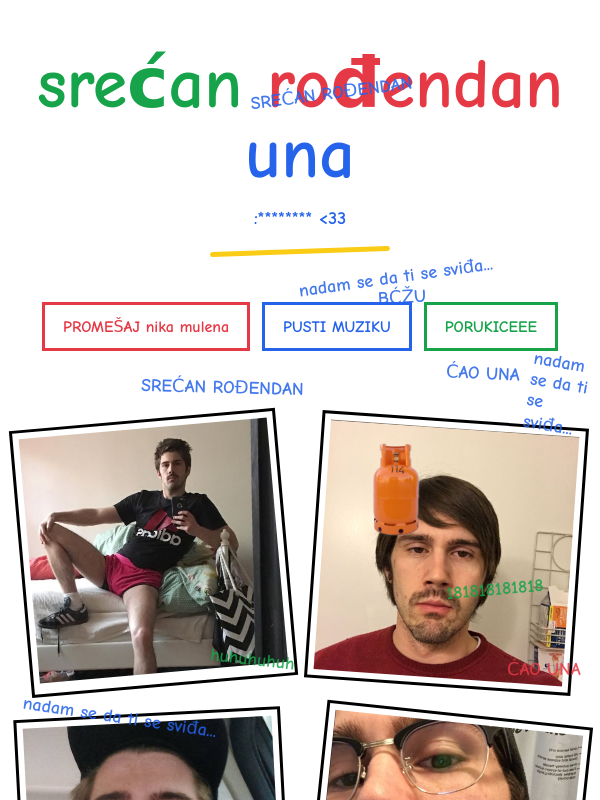
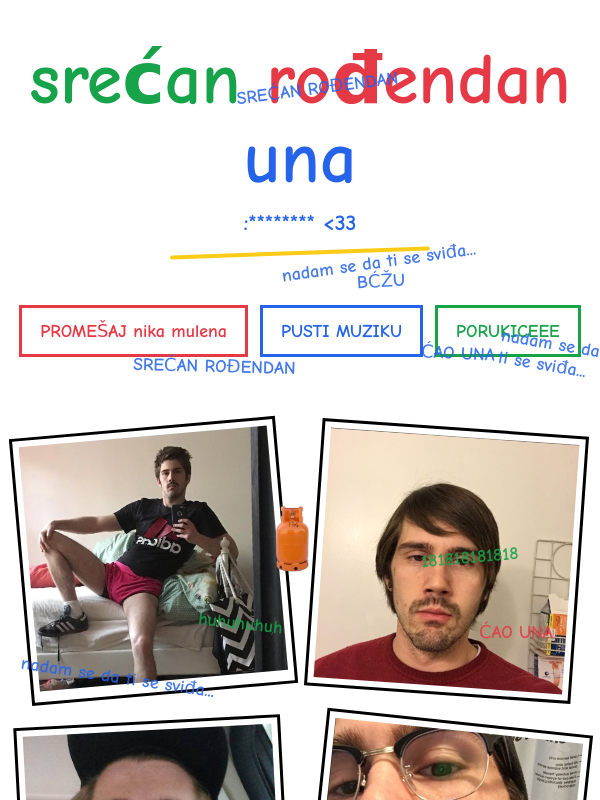
Before and after one commit to unasmrduna/rodjus, a plain HTML site: page index.html in a window 600 px wide. Both pictures are taken after a click on the button "PORUKICEEE". Shown: the top 800 px of the page. Drawn offline with Linux system fonts and the light colour scheme.

Commit message:
Update index.html

```diff
--- a/index.html
+++ b/index.html
@@ -2,6 +2,7 @@
 <html lang="sr">
 <head>
 <meta charset="UTF-8" />
+<meta name="viewport" content="width=device-width, initial-scale=1.0, maximum-scale=1.0, user-scalable=no">
 <title>SREĆAN ROĐENDAN</title>
 
 <link href="https://fonts.googleapis.com/css2?family=Comic+Neue:wght@700&family=Inter:wght@400;600&display=swap" rel="stylesheet">
@@ -21,19 +22,25 @@ body {
   margin: 0;
   background: white;
   font-family: "Inter", system-ui, sans-serif;
+  overflow-x: hidden;
 }
 
 /* ================= HEADER ================= */
 header {
   text-align: center;
-  padding: 80px 20px 30px;
+  padding: 40px 20px 20px;
 }
 
 h1 {
   font-family: "Comic Neue", cursive;
-  font-size: clamp(60px, 10vw, 120px);
+  font-size: clamp(36px, 12vw, 120px);
   margin: 0;
-  line-height: 1;
+  line-height: 1.1;
+  word-break: break-word;
+}
+
+h1 span {
+  display: inline-block;
 }
 
 h1 span:nth-child(1) { color: var(--green); }
@@ -41,17 +48,17 @@ h1 span:nth-child(2) { color: var(--red); }
 h1 span:nth-child(3) { color: var(--blue); }
 
 .subtitle {
-  margin-top: 18px;
+  margin-top: 12px;
   font-family: "Comic Neue", cursive;
-  font-size: 22px;
+  font-size: clamp(16px, 4vw, 22px);
   color: var(--blue);
 }
 
 .underline {
-  width: 260px;
-  height: 6px;
+  width: min(260px, 80vw);
+  height: 4px;
   background: var(--yellow);
-  margin: 20px auto 0;
+  margin: 15px auto 0;
   border-radius: 4px;
   transform: rotate(-2deg);
 }
@@ -60,28 +67,37 @@ h1 span:nth-child(3) { color: var(--blue); }
 .controls {
   display: flex;
   justify-content: center;
-  gap: 18px;
+  gap: 12px;
   flex-wrap: wrap;
-  margin: 40px 0;
+  margin: 30px 0;
+  padding: 0 15px;
 }
 
 button {
   font-family: "Comic Neue", cursive;
-  font-size: 18px;
-  padding: 14px 24px;
+  font-size: clamp(14px, 3.5vw, 18px);
+  padding: 12px 18px;
   background: white;
   border: 3px solid currentColor;
   cursor: pointer;
   transition: transform .15s ease, box-shadow .15s ease;
+  touch-action: manipulation;
+  -webkit-tap-highlight-color: transparent;
 }
 
 button.red { color: var(--red); }
 button.blue { color: var(--blue); }
 button.green { color: var(--green); }
 
+button:active {
+  transform: scale(0.95);
+}
+
+@media (hover: hover) {
   button:hover {
     transform: translateY(-2px);
     box-shadow: 4px 4px currentColor;
+  }
 }
 
 button.active {
@@ -94,9 +110,11 @@ button.active {
   max-width: 420px;
   margin: 0 auto 30px;
   border: 3px solid black;
-  padding: 16px;
+  padding: 14px;
   font-family: "Comic Neue", cursive;
   display: none;
+  margin-left: 15px;
+  margin-right: 15px;
 }
 
 .player.playing {
@@ -109,7 +127,7 @@ button.active {
 }
 
 .track {
-  font-size: 18px;
+  font-size: clamp(15px, 4vw, 18px);
   margin-bottom: 10px;
 }
 
@@ -120,78 +138,23 @@ button.active {
   transition: width .2s linear;
 }
 
-/* ================= MOBILE ================= */
-@media (max-width: 600px) {
-
-  header {
-    padding: 50px 16px 20px;
-  }
-
-  h1 {
-    font-size: clamp(44px, 12vw, 70px);
-  }
-
-  .subtitle {
-    font-size: 18px;
-  }
-
-  .underline {
-    width: 180px;
-    height: 5px;
-  }
-
-  /* buttons stack nicer */
-  .controls {
-    gap: 12px;
-    margin: 28px 0;
-  }
-
-  button {
-    font-size: 16px;
-    padding: 12px 18px;
-  }
-
-  /* music player */
-  .player {
-    width: calc(100% - 32px);
-    margin: 0 auto 20px;
-  }
-
-  /* gallery tighter grid */
-  .gallery {
-    padding: 20px 16px;
-    gap: 18px;
-    grid-template-columns: repeat(auto-fill, minmax(140px, 1fr));
-  }
-
-  .card:hover {
-    transform: scale(1.03) rotate(0deg);
-  }
-
-  /* notes smaller so they don't scream */
-  .note {
-    font-size: 14px;
-  }
-
-  footer {
-    font-size: 16px;
-    padding: 40px 16px;
-  }
-
-  /* DVD smaller on phone */
-  #dvd {
-    width: 90px;
-  }
-}
 
 /* ================= GALLERY ================= */
 .gallery {
   max-width: 1200px;
   margin: 0 auto;
-  padding: 40px 20px;
+  padding: 30px 15px;
   display: grid;
+  grid-template-columns: repeat(auto-fill, minmax(140px, 1fr));
+  gap: 20px;
+}
+
+@media (min-width: 600px) {
+  .gallery {
     grid-template-columns: repeat(auto-fill, minmax(180px, 1fr));
     gap: 26px;
+    padding: 40px 20px;
+  }
 }
 
 .card {
@@ -202,8 +165,14 @@ button.active {
   transition: transform .25s ease;
 }
 
+.card:active {
+  transform: scale(1.06) rotate(0deg);
+}
+
+@media (hover: hover) {
   .card:hover {
     transform: scale(1.06) rotate(0deg);
+  }
 }
 
 .card img {
@@ -215,17 +184,18 @@ button.active {
 .note {
   position: absolute;
   font-family: "Comic Neue", cursive;
-  font-size: 18px;
+  font-size: clamp(14px, 3.5vw, 18px);
   opacity: 0.85;
   pointer-events: none;
+  z-index: 100;
 }
 
 /* ================= FOOTER ================= */
 footer {
   text-align: center;
-  padding: 60px 20px;
+  padding: 40px 20px;
   font-family: "Comic Neue", cursive;
-  font-size: 20px;
+  font-size: clamp(16px, 4vw, 20px);
   color: var(--green);
 }
 
@@ -234,9 +204,16 @@ footer {
   position: fixed;
   top: 100px;
   left: 100px;
-  width: 140px;
-  pointer-events: none; /* so it doesn't block clicks */
+  width: clamp(80px, 20vw, 140px);
+  pointer-events: none;
   z-index: 9999;
+  will-change: transform;
+}
+
+@media (max-width: 600px) {
+  #dvd {
+    width: 100px;
+  }
 }
 
 #dvd img {
@@ -329,27 +306,38 @@ function toggleNotes() {
   }
 
   const texts = ["SREĆAN ROĐENDAN", "BĆŽU", "ĆAO UNA", "huhuhuhuh", "181818181818", "nadam se da ti se sviđa..."];
-  for (let i = 0; i < 10; i++) {
+  const count = window.innerWidth < 600 ? 6 : 10; // fewer notes on mobile
+
+  for (let i = 0; i < count; i++) {
     const n = document.createElement("div");
     n.className = "note";
     n.textContent = texts[Math.floor(Math.random()*texts.length)];
-    n.style.left = Math.random()*90 + "vw";
-    n.style.top = Math.random()*90 + "vh";
+    n.style.left = Math.random()*85 + "vw";
+    n.style.top = Math.random()*85 + "vh";
     n.style.color = ["#e63946","#2563eb","#16a34a"][Math.floor(Math.random()*3)];
     n.style.transform = `rotate(${Math.random()*20-10}deg)`;
     document.body.appendChild(n);
   }
   notesOn = true;
 }
+
 /* ================= DVD BOUNCE ================= */
 const dvd = document.getElementById("dvd");
 
 let x = 100;
 let y = 100;
-let vx = 2.2;  // horizontal speed
-let vy = 2;    // vertical speed
+let vx = 2.2;
+let vy = 2;
+let lastTime = 0;
 
-function moveDVD() {
+function moveDVD(timestamp) {
+  // Throttle animation for better mobile performance
+  if (timestamp - lastTime < 16) {
+    requestAnimationFrame(moveDVD);
+    return;
+  }
+  lastTime = timestamp;
+
   const w = window.innerWidth - dvd.offsetWidth;
   const h = window.innerHeight - dvd.offsetHeight;
 
@@ -364,7 +352,17 @@ function moveDVD() {
   requestAnimationFrame(moveDVD);
 }
 
-moveDVD();
+requestAnimationFrame(moveDVD);
+
+// Prevent zoom on double-tap for iOS
+let lastTouchEnd = 0;
+document.addEventListener('touchend', function (event) {
+  const now = (new Date()).getTime();
+  if (now - lastTouchEnd <= 300) {
+    event.preventDefault();
+  }
+  lastTouchEnd = now;
+}, false);
 
 </script>
 
```
Lines whose indentation alone changed are shown as unchanged.
